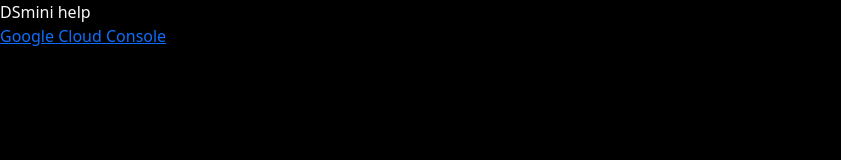
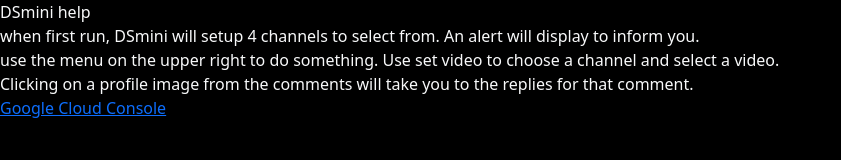
Before and after one commit to TrollHunterProductions/TrollHunterProductions.github.io, a plain HTML site: page dsmini/help.html in a window 1280 px wide. Shown: the whole page, without its empty margins (0-841 px from the left). Drawn offline with nearby package versions, Linux system fonts and the light colour scheme.

Commit message:
Add files via upload

```diff
--- a/dsmini/help.html
+++ b/dsmini/help.html
@@ -14,6 +14,10 @@
   </head>
   <body class="bg-black text-light">
     <div>DSmini help</div>
+    <div>when first run, DSmini will setup 4 channels to select from. An alert will display to inform you. </div>
+    <div>use the menu on the upper right to do something. Use set video to choose a channel and select a video.</div>
+    <div>Clicking on a profile image from the comments will take you to the replies for that comment.</div>
+
     <div><a href="https://console.cloud.google.com" target="_blank">Google Cloud Console</a></div>
   </body>
 </html>
```
